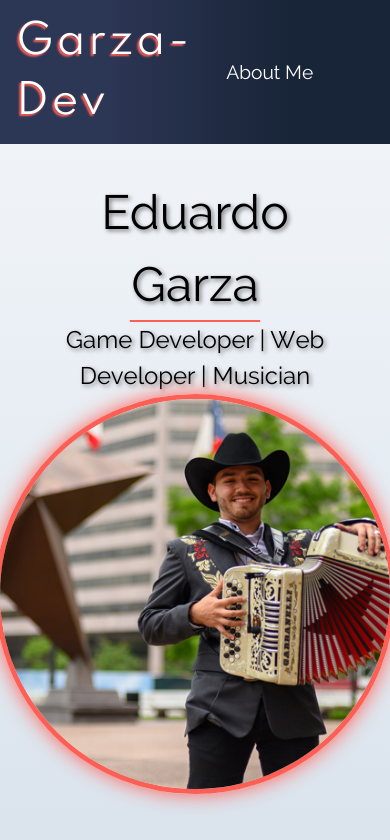
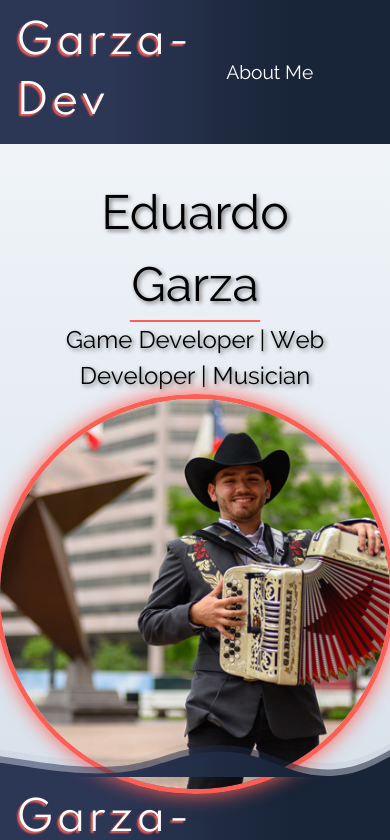
Before and after one commit to Garza-Dev/garzadev-portfolio, a Next.js app: page / in a window 390 px wide. Shown: the top 840 px of the page. Built offline with nearby package versions, Linux system fonts and the light colour scheme.

Commit message:
testing hero height

```diff
--- a/src/components/Hero/Hero.module.css
+++ b/src/components/Hero/Hero.module.css
@@ -1,4 +1,5 @@
-.main {
+.hero {
+    height: 85vh;
     padding-bottom: 15%;
     background: linear-gradient(180deg, #f0f4f8 0%, #d9e2ec 100%);
     position: relative;
@@ -27,3 +28,9 @@
     border: 5px solid #FE5F55;
     box-shadow: 0 0 20px #FE5F55;
 }
+
+@media only screen and (max-width: 768px) {
+    .hero {
+        height: 75vh;
+    }
+}
--- a/src/components/Hero/Hero.tsx
+++ b/src/components/Hero/Hero.tsx
@@ -6,7 +6,7 @@ import Waves from '../Waves/Waves';
 
 const Hero: React.FC = () => {
     return (
-        <section className={styles.main}>
+        <section className={styles.hero}>
             <div className="mx-auto flex flex-col md:flex-row items-center p-8">
                 <div className="flex-1 md:pr-8">
                     <div className={styles.heroName}>Eduardo Garza</div>
```
